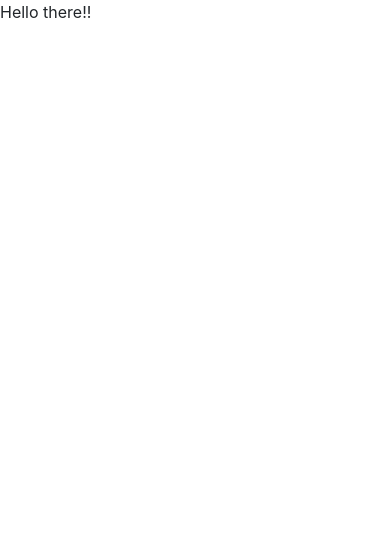
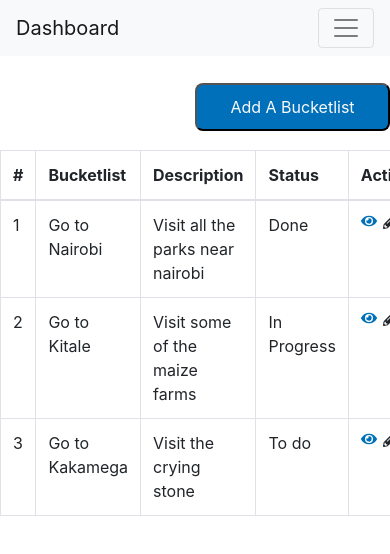
Before and after one commit to wanjikum/bucketlist-front-end, a React (Create React App) app: page /bucketlists in a window 390 px wide. Shown: the top 554 px of the page. Built offline with nearby package versions, Linux system fonts and the light colour scheme.

Commit message:
[feature] Add table mobile

```diff
--- a/package.json
+++ b/package.json
@@ -7,6 +7,8 @@
     "formik": "1.5.8",
     "react": "16.8.6",
     "react-dom": "16.8.6",
+    "react-icons": "3.7.0",
+    "react-responsive": "7.0.0",
     "react-router-dom": "5.0.1",
     "react-scripts": "3.0.1",
     "reactstrap": "8.0.1",
--- a/src/app/App.js
+++ b/src/app/App.js
@@ -4,13 +4,12 @@ import { BrowserRouter as Router, Route } from "react-router-dom";
 import SignIn from "../app/bucketlist/sign-in/sign-in";
 import SignUp from "../app/bucketlist/sign-up/sign-up";
 import HomePage from "../app/bucketlist/home-page/home-page";
+import Bucketlist from "../app/bucketlist/bucketlist/bucketlist";
 
 const Container = styled.div`
   height: 100vh;
   width: 100%;
 `;
-
-const Welcome = () => <div>Hello there!!</div>;
 
 const App = () => (
   <Container>
@@ -18,7 +17,7 @@ const App = () => (
       <Route path="/" exact component={HomePage} />
       <Route path="/sign-up/" component={SignUp} />
       <Route path="/sign-in/" component={SignIn} />
-      <Route path="/bucketlists/" component={Welcome} />
+      <Route path="/bucketlists/" component={Bucketlist} />
     </Router>
   </Container>
 );
--- /dev/null
+++ b/src/app/bucketlist/bucketlist/add-bucketlist.jsx
@@ -0,0 +1,188 @@
+import React, { useState } from "react";
+import styled from "styled-components";
+import {
+  Modal,
+  ModalHeader,
+  ModalBody,
+  ModalFooter,
+  Form,
+  FormGroup,
+  Label,
+  FormFeedback
+} from "reactstrap";
+import { Formik, Field, ErrorMessage } from "formik";
+
+import Button from "../../components/button/button";
+import CustomInputComponent, {
+  CustomRadioComponent
+} from "../../components/custom-input/custom-input";
+import { CHERRY_RED, BLUE, PINK_RED } from "../../utils/colors";
+
+const CustomButton = styled(Button)`
+  height: 3rem;
+  font-size: 1rem;
+  margin: 1.2rem 0;
+  width: 50%;
+  float: right;
+  justify-self: flex-end;
+  background: ${props => (props.cancelButton ? CHERRY_RED : BLUE)};
+`;
+
+const ErrorMessageWrapper = styled.div`
+  color: ${PINK_RED};
+  font-size: 80%;
+  margin-top: ${props => (props.hasError ? "-0.5rem" : 0)};
+`;
+
+const initialValues = {
+  name: "",
+  status: "",
+  description: ""
+};
+
+const validateBucketlistName = value => {
+  let error;
+  if (!value) {
+    error = "Required";
+  } else if (!/^[a-zA-Z ]+$/.test(value)) {
+    error = "Invalid Name";
+  } else if (value.length < 2) {
+    error = "Name too short";
+  } else if (value.length >= 15) {
+    error = "Name too long";
+  }
+  return error;
+};
+
+const validateStatus = value => {
+  let error;
+  if (!value) {
+    error = "Required";
+  }
+  return error;
+};
+
+const validateDescription = value => {
+  let error;
+  if (!value) {
+    error = "Required";
+  } else if (!/^[a-zA-Z0-9,. ]+$/.test(value)) {
+    error = "Invalid Name";
+  } else if (value.length < 5) {
+    error = "Name too short";
+  } else if (value.length >= 100) {
+    error = "Name too long";
+  }
+  return error;
+};
+
+const handleSubmit = handleToggle => values => {
+  setTimeout(() => {
+    // alert(JSON.stringify(values, null, 2));
+    console.log("niko na values>>>>>", values);
+    handleToggle();
+  }, 1000);
+};
+
+const renderFormFeedback = (touched, errors) => {
+  if (touched["status"]) {
+    return !!errors["status"];
+  }
+  return false;
+};
+
+const ModalExample = () => {
+  const [isModalOpen, setIsModalOpenFlag] = useState(false);
+
+  const handleToggle = () => setIsModalOpenFlag(!isModalOpen);
+
+  return (
+    <div>
+      <CustomButton type="button" onClick={handleToggle}>
+        Add A Bucketlist
+      </CustomButton>
+      <Modal isOpen={isModalOpen} toggle={handleToggle}>
+        <ModalHeader toggle={handleToggle} charCode="X">
+          Create A Bucketlist
+        </ModalHeader>
+        <Formik
+          initialValues={initialValues}
+          onSubmit={handleSubmit(handleToggle)}
+          render={props => {
+            console.log(">>>>props", props.values);
+            return (
+              <Form onSubmit={props.handleSubmit}>
+                <ModalBody>
+                  <Field
+                    type="text"
+                    name="name"
+                    id="name"
+                    label="Bucketlist Name:"
+                    validate={validateBucketlistName}
+                    component={CustomInputComponent}
+                  />
+                  <FormGroup tag="fieldset">
+                    <Label>Status:</Label>
+                    <ErrorMessageWrapper
+                      hasError={renderFormFeedback(props.touched, props.errors)}
+                    >
+                      <ErrorMessage name="status" />
+                    </ErrorMessageWrapper>
+                    <Field
+                      type="radio"
+                      name="status"
+                      id="to-do"
+                      value="to do"
+                      label="To do"
+                      validate={validateStatus}
+                      component={CustomRadioComponent}
+                    />
+
+                    <Field
+                      type="radio"
+                      name="status"
+                      id="in-prog"
+                      value="in progress"
+                      label="In Progress"
+                      validate={validateStatus}
+                      component={CustomRadioComponent}
+                    />
+                    <Field
+                      type="radio"
+                      name="status"
+                      id="done"
+                      value="done"
+                      label="Done"
+                      validate={validateStatus}
+                      component={CustomRadioComponent}
+                    />
+                  </FormGroup>
+                  <FormGroup>
+                    <Field
+                      type="textarea"
+                      name="description"
+                      id="description"
+                      label="Description:"
+                      validate={validateDescription}
+                      component={CustomInputComponent}
+                    />
+                  </FormGroup>
+                </ModalBody>
+                <ModalFooter>
+                  <CustomButton type="submit" onClick={handleSubmit}>
+                    Submit
+                  </CustomButton>{" "}
+                  <CustomButton onClick={handleToggle} cancelButton>
+                    Cancel
+                  </CustomButton>
+                </ModalFooter>
+              </Form>
+            );
+          }}
+        />
+      </Modal>
+    </div>
+  );
+};
+
+export default ModalExample;
--- /dev/null
+++ b/src/app/bucketlist/bucketlist/bucketlist.jsx
@@ -0,0 +1,138 @@
+import React from "react";
+import { Table } from "reactstrap";
+import styled from "styled-components";
+import MediaQuery from "react-responsive";
+
+import media from "../../utils/media";
+import { SILVER_GREY, WHITE_GREY, WHITE } from "../../utils/colors";
+
+import Actions from "../../components/actions/actions";
+import CustomNav from "../../components/custom-nav/custom-nav";
+import AddBucketlists from "./add-bucketlist";
+
+const Container = styled.div`
+  height: 100vh;
+  width: 100%;
+  display: flex;
+  flex-direction: column;
+  background: ${WHITE};
+`;
+
+const FormContainer = styled.div`
+  margin-top: 0.5rem;
+
+  ${media.small`
+    align-self: center;
+    border: 1px solid ${SILVER_GREY};
+    margin-top: 4rem;
+    padding: 2.5rem;
+    background: ${WHITE_GREY};
+  `};
+
+  ${media.small`
+    width: 90%;
+  `};
+`;
+
+const TableMobile = () => {
+  return (
+    <Table bordered responsive hover>
+      <thead>
+        <tr>
+          <th>Bucketlist</th>
+          <th>Status</th>
+          <th>Actions</th>
+        </tr>
+      </thead>
+      <tbody>
+        <tr>
+          <td>Go to Nairobi</td>
+          <td>Done</td>
+          <td>
+            <Actions />
+          </td>
+        </tr>
+        <tr>
+          <td>Go to Kitale</td>
+          <td>In Progress</td>
+          <td>
+            <Actions />
+          </td>
+        </tr>
+        <tr>
+          <td>Go to Kakamega</td>
+          <td>To do</td>
+          <td>
+            <Actions />
+          </td>
+        </tr>
+      </tbody>
+    </Table>
+  );
+};
+
+const DesktopMobile = () => {
+  return (
+    <Table bordered responsive hover>
+      <thead>
+        <tr>
+          <th>#</th>
+          <th>Bucketlist</th>
+          <th>Description</th>
+          <th>Status</th>
+          <th>Actions</th>
+        </tr>
+      </thead>
+      <tbody>
+        <tr>
+          <td>1</td>
+          <td>Go to Nairobi</td>
+          <td>Visit all the parks near nairobi</td>
+          <td>Done</td>
+          <td>
+            <Actions />
+          </td>
+        </tr>
+        <tr>
+          <td>2</td>
+          <td>Go to Kitale</td>
+          <td>Visit some of the maize farms</td>
+          <td>In Progress</td>
+          <td>
+            <Actions />
+          </td>
+        </tr>
+        <tr>
+          <td>3</td>
+          <td>Go to Kakamega</td>
+          <td>Visit the crying stone</td>
+          <td>To do</td>
+          <td>
+            <Actions />
+          </td>
+        </tr>
+      </tbody>
+    </Table>
+  );
+};
+
+const Bucketlist = ({ history }) => {
+  // console.log("openCreateBucketlistModal", openCreateBucketlistModal);
+
+  return (
+    <Container>
+      <CustomNav isUserVerified />
+      <FormContainer>
+        <AddBucketlists />
+        <MediaQuery maxDeviceWidth={767}>
+          <TableMobile />
+        </MediaQuery>
+        <MediaQuery minDeviceWidth={768}>
+          <DesktopMobile />
+        </MediaQuery>
+      </FormContainer>
+    </Container>
+  );
+};
+
+export default Bucketlist;
--- a/src/app/bucketlist/sign-up/sign-up.jsx
+++ b/src/app/bucketlist/sign-up/sign-up.jsx
@@ -46,6 +46,7 @@ const Header = styled.h3`
 const CustomButton = styled(Button)`
   height: 3rem;
   font-size: 1rem;
+  margin-top: 2rem;
 `;
 
 const SubHeader = styled.h5`
@@ -64,9 +65,10 @@ const initialValues = {
   confirmPassword: ""
 };
 
-const handleSubmit = values => {
+const handleSubmit = history => values => {
   setTimeout(() => {
     alert(JSON.stringify(values, null, 2));
+    history.push("/bucketlists/");
   }, 1000);
 };
 
@@ -124,6 +126,7 @@ const validateConfirmPassword = currentPassword => value => {
   return error;
 };
 
+// Add cancel button
 const SignIn = ({ history }) => {
   return (
     <Container>
@@ -135,7 +138,7 @@ const SignIn = ({ history }) => {
         </SubHeader>
         <Formik
           initialValues={initialValues}
-          onSubmit={handleSubmit}
+          onSubmit={handleSubmit(history)}
           render={props => {
             console.log(">>>>props", props.values);
             return (
--- /dev/null
+++ b/src/app/components/actions/actions.jsx
@@ -0,0 +1,28 @@
+import React from "react";
+import styled from "styled-components";
+import { FaTrashAlt, FaEye, FaPencilAlt } from "react-icons/fa";
+
+import { BLUE, CHERRY_RED } from "../../utils/colors";
+
+const ActionsIcons = styled.div`
+  display: flex;
+  justify-content: space-between;
+`;
+
+const ViewIcon = styled(FaEye)`
+  color: ${BLUE};
+`;
+
+const DeleteIcon = styled(FaTrashAlt)`
+  color: ${CHERRY_RED};
+`;
+
+const Actions = ({ handleEdit, handleDelete, handleView }) => (
+  <ActionsIcons>
+    <ViewIcon onClick={handleView} />
+    <FaPencilAlt onClick={handleEdit} />
+    <DeleteIcon onClick={handleDelete} />
+  </ActionsIcons>
+);
+
+export default Actions;
--- a/src/app/components/button/button.jsx
+++ b/src/app/components/button/button.jsx
@@ -41,6 +41,10 @@ const Button = styled.button`
     color: ${COOL_GREY};
     box-shadow: none;
   }
+
+  &:focus {
+    outline: none;
+  }
 `;
 
 export default Button;
--- a/src/app/components/custom-nav/custom-nav.jsx
+++ b/src/app/components/custom-nav/custom-nav.jsx
@@ -1,4 +1,4 @@
-import React, { useState } from "react";
+import React, { Fragment, useState } from "react";
 import {
   Collapse,
   Navbar,
@@ -9,27 +9,37 @@ import {
   NavLink
 } from "reactstrap";
 
-const CustomNav = () => {
+const CustomNav = ({ isUserVerified }) => {
   const [isOpen, setIsOpen] = useState(false);
 
   const handleClick = () => {
     setIsOpen(!isOpen);
   };
-
   // use Link instead of HREF
+  //
   return (
     <div>
       <Navbar color="light" light expand="md">
-        <NavbarBrand href="/">Bucketlist</NavbarBrand>
+        <NavbarBrand href={isUserVerified ? "/bucketlists/" : "/"}>
+          {isUserVerified ? "Dashboard" : "Bucketlists"}
+        </NavbarBrand>
         <NavbarToggler onClick={handleClick} />
         <Collapse isOpen={isOpen} navbar>
           <Nav className="ml-auto" navbar>
+            {isUserVerified ? (
+              <NavItem>
+                <NavLink href="/log-out/">Log out</NavLink>
+              </NavItem>
+            ) : (
+              <Fragment>
                 <NavItem>
                   <NavLink href="/sign-in/">Sign In</NavLink>
                 </NavItem>
                 <NavItem>
                   <NavLink href="/sign-up/">Sign Up</NavLink>
                 </NavItem>
+              </Fragment>
+            )}
           </Nav>
         </Collapse>
       </Navbar>
--- a/src/app/utils/colors.js
+++ b/src/app/utils/colors.js
@@ -6,6 +6,7 @@ export const BLUE = "#0070BA";
 
 // Secondary colours
 export const CHERRY_RED = "#D40021";
+export const PINK_RED = "#DC3545";
 export const DARK_GREY = "#1F2122";
 export const GREY = "#58595B";
 export const STEEL_GREY = "#778286";
```
Also changed, not shown: src/app/components/custom-input/custom-input.jsx (+12 -1 lines), 1 other file (tests, documents, lock files or other folders). Lines whose indentation alone changed are shown as unchanged.
